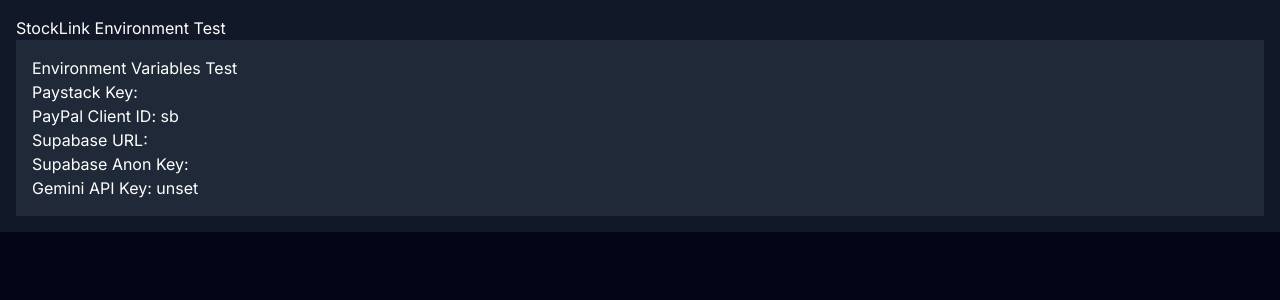
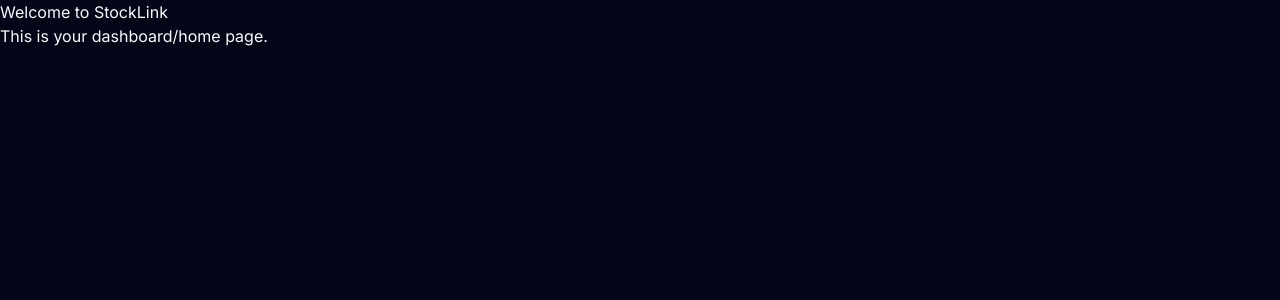
Before and after one commit to tonyadms1509/stocklink-ferrari-v110, a React (Vite) app: page / in a window 1280 px wide. Shown: the top 300 px of the page. Built offline with nearby package versions, Linux system fonts and the light colour scheme; no server answers.

Commit message:
Replace EnvTest with Dashboard in App.tsx

```diff
--- a/src/App.tsx
+++ b/src/App.tsx
@@ -1,11 +1,11 @@
 import React from "react";
- import EnvTest from "./components/EnvTest";  // ✅ points to components folder
 
 function App() {
   return (
-    <div className="p-4 bg-gray-900 text-white">
-      <h1>StockLink Environment Test</h1>
-      <EnvTest />
+    <div>
+      <h1>Welcome to StockLink</h1>
+      <p>This is your dashboard/home page.</p>
+      {/* Add your Supplier, Dashboard, or other components here */}
     </div>
   );
 }
```
